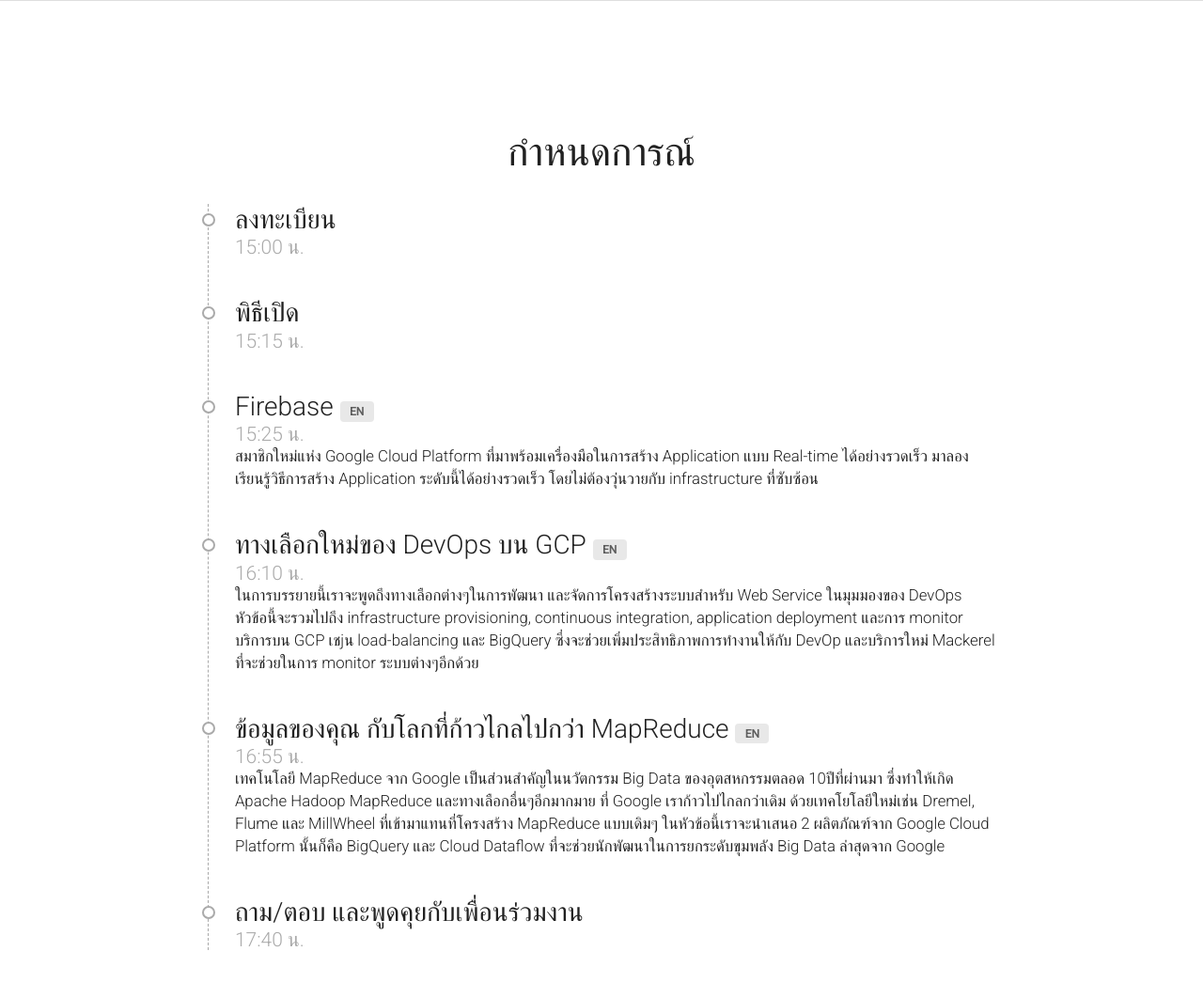
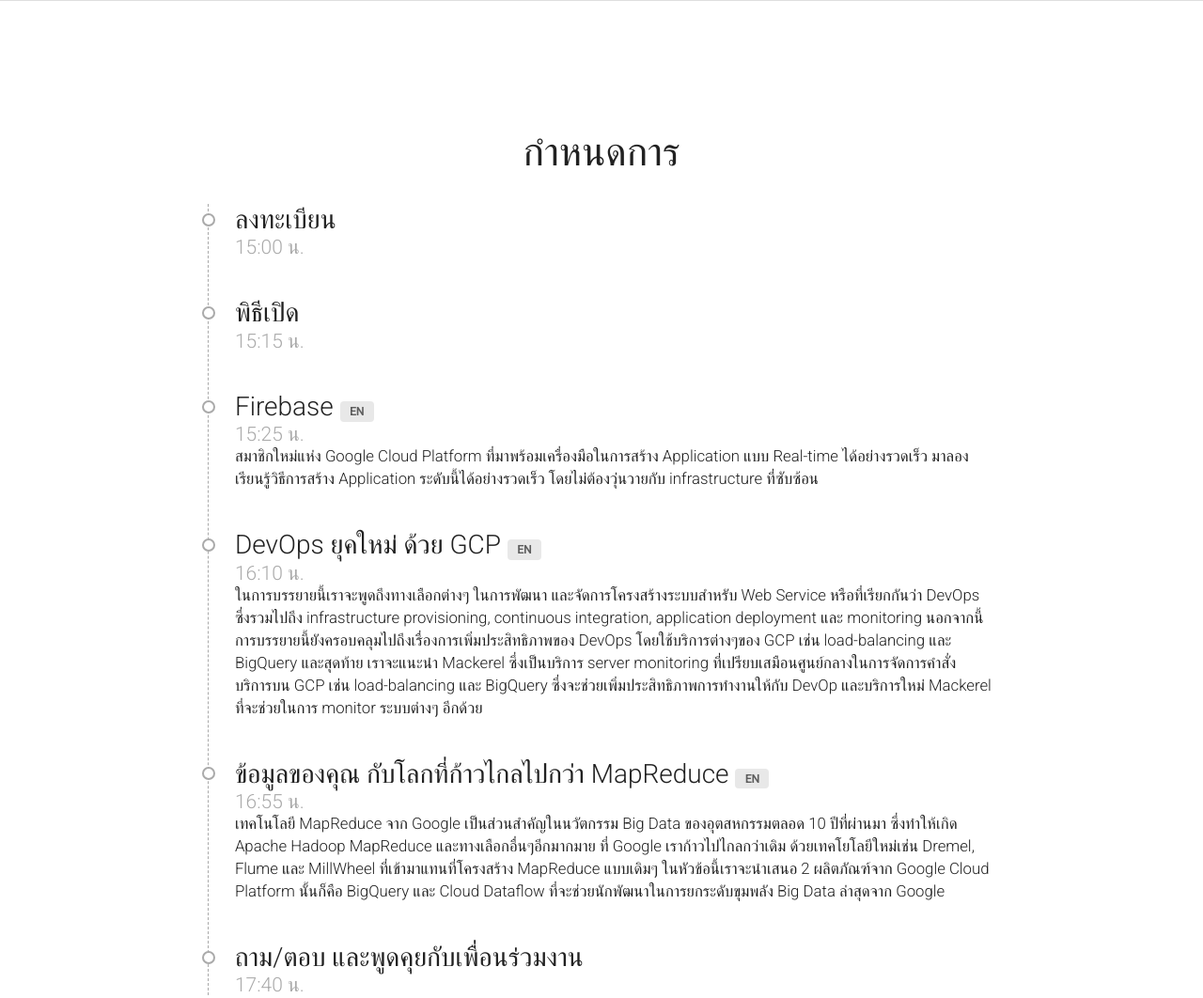
Before and after one commit to gcpug-th/gcpug-th.github.io, a website: page index.html in a window 1280 px wide. Shown: the part 1120-2182 px from the top of the page at 94% size. Drawn offline with Linux system fonts and the light colour scheme.

Commit message:
Rebuild html

```diff
--- a/index.html
+++ b/index.html
@@ -38,7 +38,7 @@
         <div class="ui text container">
           <h1 class="ui inverted header">Google Cloud Platform<br>Developer Roadshow</h1>
           <h2 class="en">August 28, 3-6PM at Google Bangkok Office</h2>
-          <h2 class="th">28 สิงหาคม, 15.00-16.00น ที่ออฟฟิศ Google ประเทศไทย</h2>
+          <h2 class="th">28 สิงหาคม, 15.00-16.00 น. ที่ออฟฟิศ Google ประเทศไทย</h2>
           <h3 class="en">by Google Cloud Platform User Group and Google Developer Group</h3>
           <h3 class="th">โดย Google Cloud Platform User Group และ Google Developer Group</h3>
           <div class="row">
@@ -62,7 +62,7 @@
           <div class="row">
             <div class="sixteen wide column">
               <h4 class="en">Agendar</h4>
-              <h4 class="th">กำหนดการณ์</h4>
+              <h4 class="th">กำหนดการ</h4>
             </div>
           </div>
         </div>
@@ -107,14 +107,16 @@
                   <p>In this talk I will discuss different ways of developing and operating infrastructures for web services, also referred to as DevOps. This will include topics such as infrastructure provisioning, continuous integration, application deployment, and monitoring. GCP services such as load-balancing and BigQuery, which are useful for improving efficiency of various DevOps processes, will also be covered. Finally, I will introduce Mackerel, a server monitoring SaaS that functions as a hub of actions pertaining to DevOps.</p>
                 </div>
                 <div class="section th">
-                  <div class="subject">ทางเลือกใหม่ของ DevOps บน GCP
+                  <div class="subject">DevOps ยุคใหม่ ด้วย GCP
                     <div class="ui horizontal label">EN</div>
                   </div>
                   <div class="time">16:10 น.</div>
                   <p>
-                    ในการบรรยายนี้เราจะพูดถึงทางเลือกต่างๆในการพัฒนา และจัดการโครงสร้างระบบสำหรับ Web Service
-                    ในมุมมองของ DevOps หัวข้อนี้จะรวมไปถึง infrastructure provisioning, continuous integration, application deployment และการ monitor
-                    บริการบน GCP เชjน load-balancing และ BigQuery ซึ่งจะช่วยเพิ่มประสิทธิภาพการทำงานให้กับ DevOp และบริการใหม่ Mackerel ที่จะช่วยในการ monitor ระบบต่างๆอีกด้วย
+                    ในการบรรยายนี้เราจะพูดถึงทางเลือกต่างๆ ในการพัฒนา และจัดการโครงสร้างระบบสำหรับ Web Service หรือที่เรียกกันว่า DevOps
+                    ซึ่งรวมไปถึง infrastructure provisioning, continuous integration, application deployment และ monitoring
+                    นอกจากนี้ การบรรยายนี้ยังครอบคลุมไปถึงเรื่องการเพิ่มประสิทธิภาพของ DevOps โดยใช้บริการต่างๆของ GCP เช่น load-balancing และ BigQuery
+                    และสุดท้าย เราจะแนะนำ Mackerel ซึ่งเป็นบริการ server monitoring ที่เปรียบเสมือนศูนย์กลางในการจัดการคำสั่ง
+                    บริการบน GCP เช่น load-balancing และ BigQuery ซึ่งจะช่วยเพิ่มประสิทธิภาพการทำงานให้กับ DevOp และบริการใหม่ Mackerel ที่จะช่วยในการ monitor ระบบต่างๆ อีกด้วย
                   </p>
                 </div>
                 <div class="section en">
@@ -128,7 +130,7 @@
                   </div>
                   <div class="time">16:55 น.</div>
                   <p>
-                    เทคโนโลยี MapReduce จาก Google เป็นส่วนสำคัญในนวัตกรรม Big Data ของอุตสหกรรมตลอด 10ปีที่ผ่านมา
+                    เทคโนโลยี MapReduce จาก Google เป็นส่วนสำคัญในนวัตกรรม Big Data ของอุตสหกรรมตลอด 10 ปีที่ผ่านมา
                     ซึ่งทำให้เกิด Apache Hadoop MapReduce และทางเลือกอื่นๆอีกมากมาย ที่ Google เราก้าวไปไกลกว่าเดิม
                     ด้วยเทคโยโลยีใหม่เช่น Dremel, Flume และ MillWheel ที่เข้ามาแทนที่โครงสร้าง MapReduce แบบเดิมๆ
                     ในหัวข้อนี้เราจะนำเสนอ 2 ผลิตภัณฑ์จาก Google Cloud Platform นั้นก็คือ BigQuery และ Cloud Dataflow
@@ -165,14 +167,8 @@
           <div class="row">
             <div class="sixteen wide mobile eight wide tablet seven wide computer column left floated"><img src="/assets/images/kazunori.jpg" class="ui centered small circular image"/>
               <div class="speaker-profile">
-                <div class="name">
-
-                  Kazunori Sato
-                </div>
-                <div class="meta">
-
-                  Developer Advocate
-                </div>
+                <div class="name">Kazunori Sato</div>
+                <div class="meta">Developer Advocate</div>
                 <p class="left aligned en">Kazunori Sato is a Developer Advocate at Cloud Platform team, Google Inc. He works as an advocate for Google Cloud Platform developer communities in Asia for, such as GCP User Group (GCPUG), #bq_sushi, and gcp ja night. He also supports Big Data product launch such as Cloud Dataflow and BigQuery.</p>
                 <p class="left aligned th">
                   คุณ Sato เป็น Developer Advocate ที่ทีม Google Cloud Platform
@@ -186,7 +182,7 @@
                 <div class="name">Shinji Tanaka</div>
                 <div class="meta">Google Developer Expert</div>
                 <p class="left aligned en">Shinji Tanaka is the Chief Technology Officer at Hatena Co., Ltd. Hatena provides a variety of web-based services including Hatena Blog, and Hatena Bookmark. Launched in 2014, Hatena’s newest service, Mackerel, is a cloud management SaaS. Shinji is responsible for the technology behind all of Hatena’s services from front-end to infrastructure.</p>
-                <p class="left aligned th">คุณ Tanaka ดำรงตำแหนแหน่ง CTO ให้กับบริษัท Hatena เป็นผู้ให้บริการเว็บไซต์ที่หลายหลาย เช่น Hatena Blog และ Hatena Bookmark และได้เปิดตัวบริการใหม่ Mackerel เป็นบริการจัดการระบบ Cloud SaaS ในปี 2557 เขาเป็นผู้ดูแลเทคโนโลยีที่อยู่เบื้องหลังทั้งหมดของบริการของ Hatena ตั้งแต่ระบบหน้าบ้านจนไปถึงโครงสร้างระบบทั้งหมดเลยทีเดียว</p>
+                <p class="left aligned th">คุณ Tanaka ดำรงตำแหน่ง CTO ให้กับบริษัท Hatena เป็นผู้ให้บริการเว็บไซต์ที่หลายหลาย เช่น Hatena Blog และ Hatena Bookmark และได้เปิดตัวบริการใหม่ Mackerel เป็นบริการจัดการระบบ Cloud SaaS ในปี 2557 เขาเป็นผู้ดูแลเทคโนโลยีที่อยู่เบื้องหลังทั้งหมดของบริการของ Hatena ตั้งแต่ระบบหน้าบ้านจนไปถึงโครงสร้างระบบทั้งหมดเลยทีเดียว</p>
               </div>
             </div>
           </div>
@@ -210,10 +206,7 @@
         <div class="ui middle aligned stackable grid container">
           <div class="row">
             <div class="eight wide column">
-              <h3 class="ui header">
-
-                GCPUG
-              </h3>
+              <h3 class="ui header">GCPUG</h3>
               <p class="en"><strong>Google Cloud Platform User Group</strong> is a group for Cloud users, fans, experts and scholars</p>
               <p class="th"><strong>Google Cloud Platform User Group</strong> คือชุมชนของผู้ใช้งาน Google Cloud ตั้งแต่ผู้ดูแลระบบ นักพัฒนา ผู้บริหาร ผู้เชี่ยวชาญ นักวิชาการ จนถึงแฟนๆ Google Cloud</p>
               <h3 class="ui header">GDG</h3>
```
